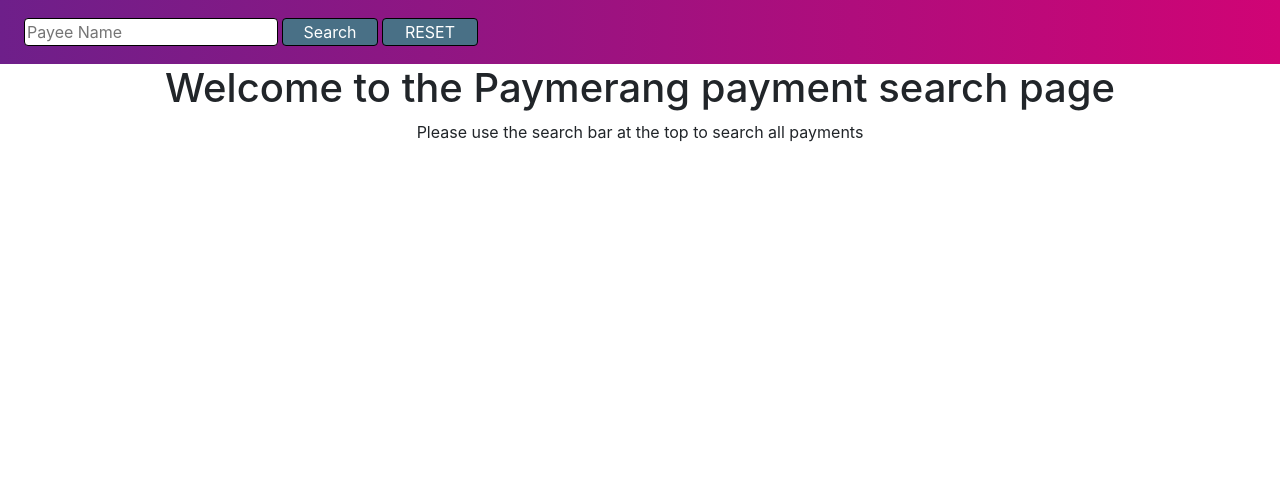
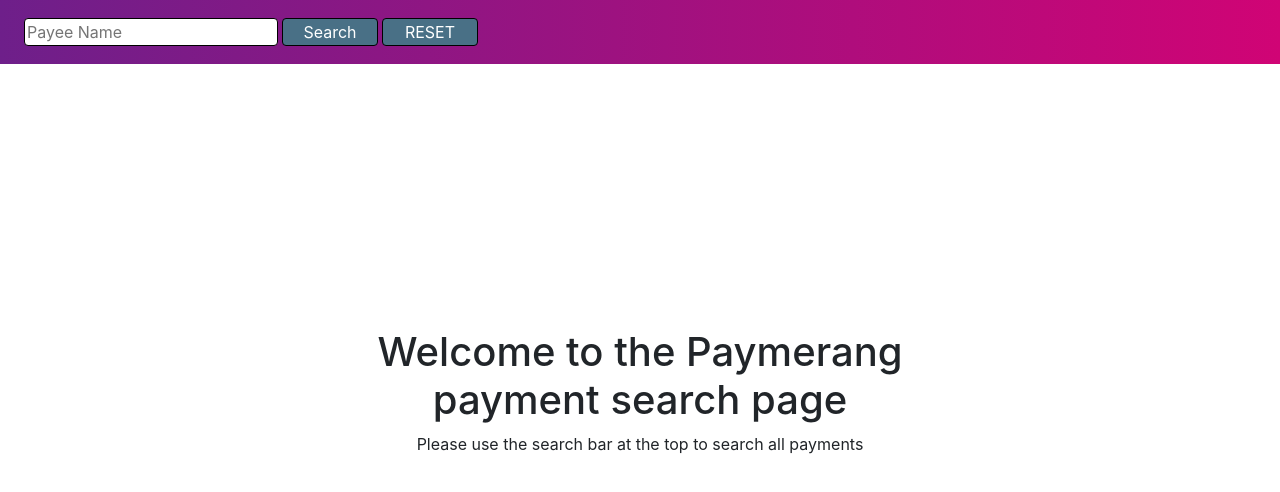
Before and after one commit to josi3006/paymerang-payees, a React (Create React App) app: page / in a window 1280 px wide. Shown: the top 492 px of the page. Built offline with nearby package versions, Linux system fonts and the light colour scheme.

Commit message:
Centered welcome message block

```diff
--- a/src/components/searchlist.js
+++ b/src/components/searchlist.js
@@ -24,7 +24,7 @@
 
             { (props.Searchhits.length === 0) ?
 
-                <div>
+                <div className="centerblock">
                     <h1>Welcome to the Paymerang payment search page</h1>
                     <p>Please use the search bar at the top to search all payments</p>
                 </div>
--- a/src/style.css
+++ b/src/style.css
@@ -1,10 +1,9 @@
-
 #searchbardiv {
     background-image: linear-gradient(90deg, #6e1f8a, #d00475);
     height: 4em;
     padding: auto;
     display: flex;
-    align-items:center;
+    align-items: center;
 }
 
 .inputbox {
@@ -28,6 +27,15 @@
     width: 6em;
 }
 
+.centerblock {
+    position: absolute;
+    top: 50%;
+    left: 50%;
+    transform: translate(-50%, -50%);
+    background: transparent;
+    width: 50vw;
+    height: auto;
+}
 
 .linky {
     color: #2355df;
```
Lines whose indentation alone changed are shown as unchanged.
